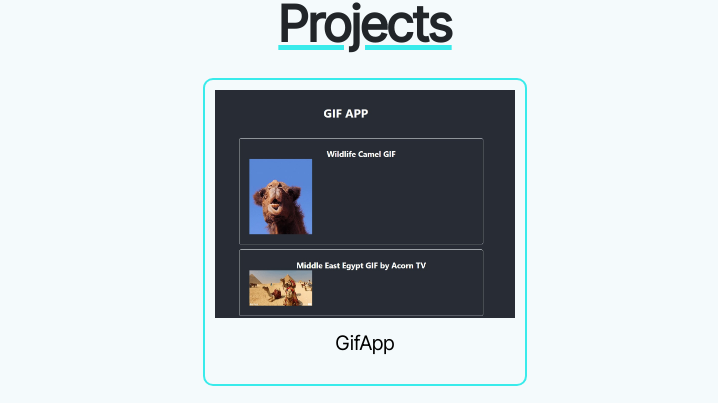
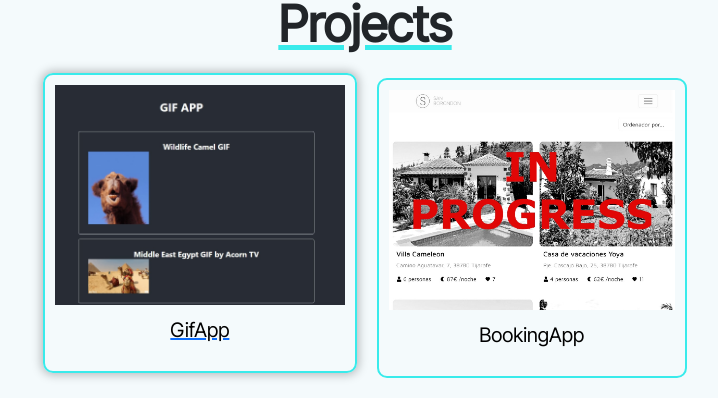
Before and after one commit to Jozefpv/Portfolio-personal, a React (Vite) app: page / in a window 1280 px wide. Shown: the part 1442-1845 px from the top of the page, without its empty margins (275-993 px from the left). Built offline with nearby package versions, Linux system fonts and the light colour scheme.

Commit message:
otro cambio

```diff
--- a/src/components/proyectos/Projects.jsx
+++ b/src/components/proyectos/Projects.jsx
@@ -1,16 +1,25 @@
 import './style/styleProjects.css'
 import GifApp from './image/gifapp.jpg'
+import BookingApp from './image/bookingApp.jpg'
 
 function Projects() {
   return (
     <div className='containerProjects' id='projects'>
       <h3 className='titleProjects'>Projects</h3>
       <p className=''></p>
-      <div className='boxGifApp'>
-      <a target='_blank' href='https://jozefpv.github.io/React-Explorer/' rel='noreferrer'>
-        <img className='photoGifApp' src={GifApp}></img>
-        <p className='textGifApp'>GifApp</p>
-        </a>
+      <div className='containerBoxGifApp'>
+        <div className='boxGifApp'>
+          <a target='_blank' href='https://jozefpv.github.io/React-Explorer/' rel='noreferrer'>
+            <img className='photoGifApp' src={GifApp}></img>
+            <p className='textGifApp'>GifApp</p>
+          </a>
+        </div>
+        <div className='boxGifAppNotAviable'>
+          <a target='_blank' href='' rel='noreferrer'>
+            <img className='photoGifApp' src={BookingApp}></img>
+            <p className='textGifApp'>BookingApp</p>
+          </a>
+        </div>
       </div>
     </div>
   )
--- a/src/components/proyectos/style/styleProjects.css
+++ b/src/components/proyectos/style/styleProjects.css
@@ -14,6 +14,14 @@
 }
 .photoGifApp{
     max-width: 300px;
+    height: 220px;
+}
+
+.containerBoxGifApp{
+    display: flex;
+    gap: 20px;
+    justify-content: center;
+    flex-wrap: wrap;
 }
 
 .boxGifApp{
@@ -25,8 +33,22 @@
     transition: 0.2s;
 }
 
-.boxGifApp a {
+.boxGifAppNotAviable{
+    border: 2px solid rgb(57, 235, 235);
+    padding: 10px;
+    display: flex;
+    flex-direction: column;
+    border-radius: 10px;
+    transition: 0.2s;
+    cursor: not-allowed;
+}
+
+.boxGifApp, .boxGifAppNotAviable a {
     text-decoration: none;
+}
+
+.boxGifAppNotAviable a{
+    cursor: not-allowed;
 }
 
 
@@ -37,7 +59,7 @@
     color: black;
 }
 
-.boxGifApp:hover{
+.boxGifApp, .boxGifAppNotAviable:hover{
     transform: scale(1.1);
     /* transform: translate(5px);
     box-shadow: inset 10px 2px 10px 10px rgba(0, 0, 0, 0.25); */
```
Also changed, not shown: src/components/proyectos/image/bookingApp.jpg (added).
